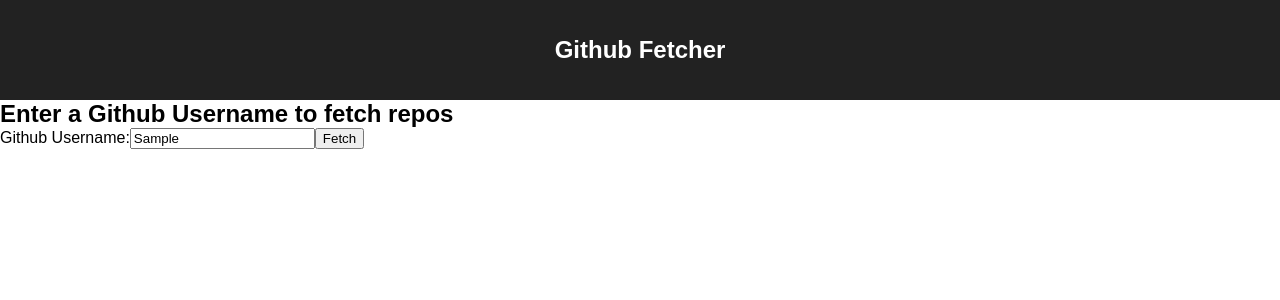
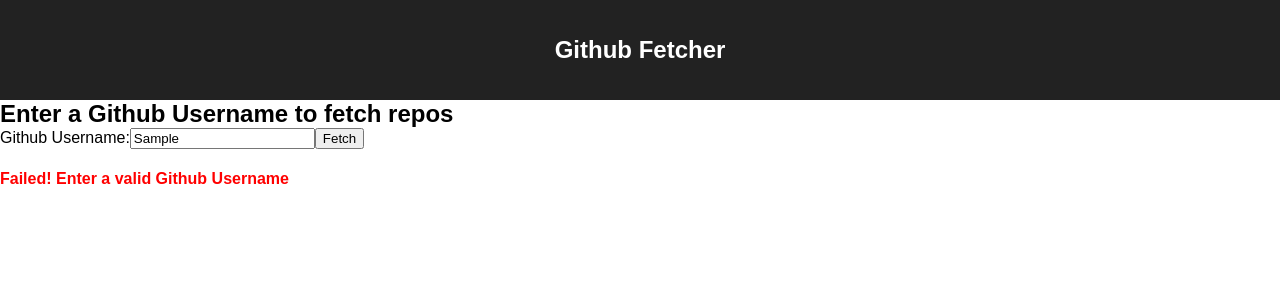
Before and after one commit to Joshawesome12/Github-Fetcher, a React app: page / in a window 1280 px wide. Both pictures are taken after typing "Sample" into the empty fields and a click on the input "Fetch". Shown: the top 300 px of the page. Built offline with nearby package versions, Linux system fonts and the light colour scheme; no server answers.

Commit message:
Will Display "Loading" when fetching and failed message when invalid

```diff
--- a/src/App.js
+++ b/src/App.js
@@ -10,7 +10,9 @@
     this.state = {
       repos: [],
       renderRepoList: false,
-      value:''
+      value:'',
+      loading:false,
+      failed:false
     }
   }
 
@@ -20,10 +22,12 @@
   }
 
   fetchRepos = (event) =>{
-    console.log('request inititated');
+    // console.log('request inititated');
+    this.setState({loading:true, repos:[],failed:false}, );
     axios.get(`https://api.github.com/users/${this.state.value}/repos`)
     .then((data)=> {
-      this.setState({value:''})
+      this.setState({value:''});
+      this.setState({loading:false});
       // console.log('in .then',data)
       var repos = data.data;
       this.setState({repos:data.data})
@@ -32,12 +36,18 @@
       //Post Request for each repo
       repos.forEach(repo =>{
         // console.log('userName',repo.owner.login);
-        axios.post('/repos',{'userName':repo.owner.login,'repoId':repo.id,repoName:repo.name,repoUrl:repo.url,'numStars':repo.stargazers_count}).catch((err) =>{
+        axios.post('/repos',{'userName':repo.owner.login,'repoId':repo.id,repoName:repo.name,repoUrl:repo.url,'numStars':repo.stargazers_count})
+        .catch((err) =>{
           console.log('err',err);
         })
       })
     }
     )
+    .catch((err) =>{
+      console.log('err',err);
+      this.setState({loading:false})
+      this.setState({failed:true})
+    })
     event.preventDefault();
   }
 
@@ -60,6 +70,8 @@
           <input type="submit" value="Fetch" onSubmit={this.fetchRepos}/>
         </form>
         </div>
+        {this.state.loading ? <h2>Loading...</h2> : null}
+        {this.state.failed ? <h4 className="failed">Failed! Enter a valid Github Username</h4> : null}
         <div className="repoList">
           {this.state.renderRepoList ? <RepoList repos={this.state.repos} /> : null}
         </div>
--- a/src/App.sass
+++ b/src/App.sass
@@ -36,3 +36,6 @@
 
 .repoName
   padding-left: 10px
+
+.failed
+  color: red
```
